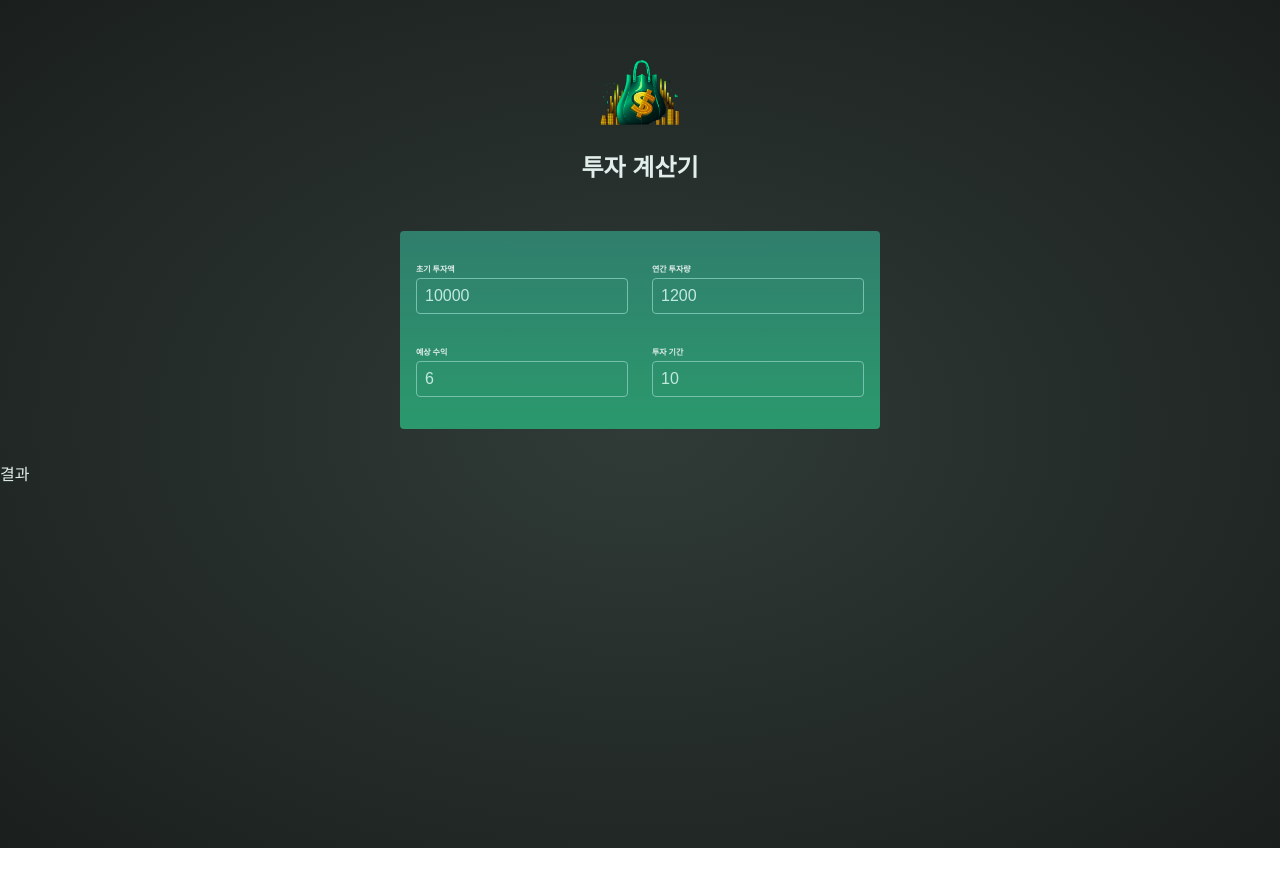
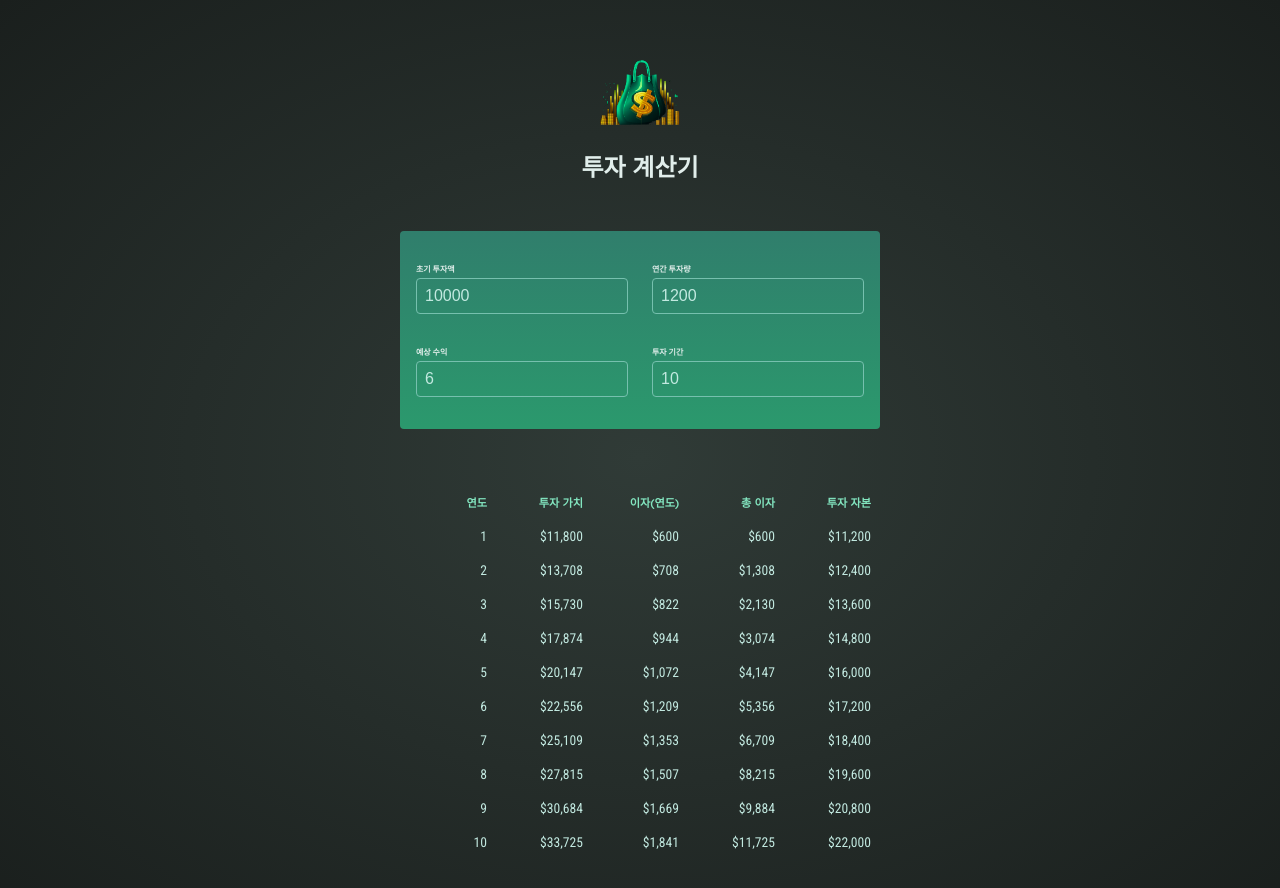
Before and after one commit to jayden-jy/react-calculator, a React (Vite) app: page / in a window 1280 px wide. Shown: the top 888 px of the page. Before the commit the page ends 848 px from the top, so only its background shows below. Built offline with nearby package versions, Linux system fonts and the light colour scheme.

Commit message:
docs: 결과 출력

```diff
--- a/src/components/Results.jsx
+++ b/src/components/Results.jsx
@@ -1,7 +1,43 @@
-import { calculateInvestmentResults } from "../util/investment";
+import { calculateInvestmentResults, formatter } from "../util/investment";
 
 export default function Results({ input }) {
   const resultData = calculateInvestmentResults(input);
-  console.log(resultData);
-  return <p>결과</p>;
+  const initialInvestment =
+    resultData[0].valueEndOfYear -
+    resultData[0].interest -
+    resultData[0].annualInvestment;
+
+  // console.log(resultData);
+  return (
+    <table id="result">
+      <thead>
+        <tr>
+          <th>연도</th>
+          <th>투자 가치</th>
+          <th>이자(연도)</th>
+          <th>총 이자</th>
+          <th>투자 자본</th>
+        </tr>
+      </thead>
+      <tbody>
+        {resultData.map((YearData) => {
+          const totalInterest =
+            YearData.valueEndOfYear -
+            YearData.annualInvestment * YearData.year -
+            initialInvestment;
+          const totalAmountInvested = YearData.valueEndOfYear - totalInterest;
+
+          return (
+            <tr key={YearData.year}>
+              <td>{YearData.year}</td>
+              <td>{formatter.format(YearData.valueEndOfYear)}</td>
+              <td>{formatter.format(YearData.interest)}</td>
+              <td>{formatter.format(totalInterest)}</td>
+              <td>{formatter.format(totalAmountInvested)}</td>
+            </tr>
+          );
+        })}
+      </tbody>
+    </table>
+  );
 }
--- a/src/index.css
+++ b/src/index.css
@@ -1,4 +1,4 @@
-@import url('https://fonts.googleapis.com/css2?family=Quicksand:wght@400;700&family=Roboto+Condensed:wght@400;700&display=swap');
+@import url("https://fonts.googleapis.com/css2?family=Quicksand:wght@400;700&family=Roboto+Condensed:wght@400;700&display=swap");
 
 * {
   box-sizing: border-box;
@@ -6,7 +6,7 @@
 
 body {
   margin: 0;
-  font-family: 'Quicksand', sans-serif;
+  font-family: "Quicksand", sans-serif;
   -webkit-font-smoothing: antialiased;
   -moz-osx-font-smoothing: grayscale;
   background: radial-gradient(#303b37, #1a1f1d);
@@ -18,7 +18,6 @@ body {
   text-align: center;
   margin: 3rem auto;
 }
-
 
 #header img {
   width: 5rem;
@@ -48,7 +47,7 @@ body {
 #user-input label {
   display: block;
   margin-bottom: 0.25rem;
-  font-family: 'Roboto Condensed', sans-serif;
+  font-family: "Roboto Condensed", sans-serif;
   font-size: 0.5rem;
   font-weight: bold;
   text-transform: uppercase;
@@ -78,8 +77,12 @@ body {
   color: #83e6c0;
 }
 
+#result thead th {
+  min-width: 5rem;
+}
+
 #result tbody {
-  font-family: 'Roboto Condensed', sans-serif;
+  font-family: "Roboto Condensed", sans-serif;
   font-size: 0.85rem;
   color: #c2e9e0;
 }
```
